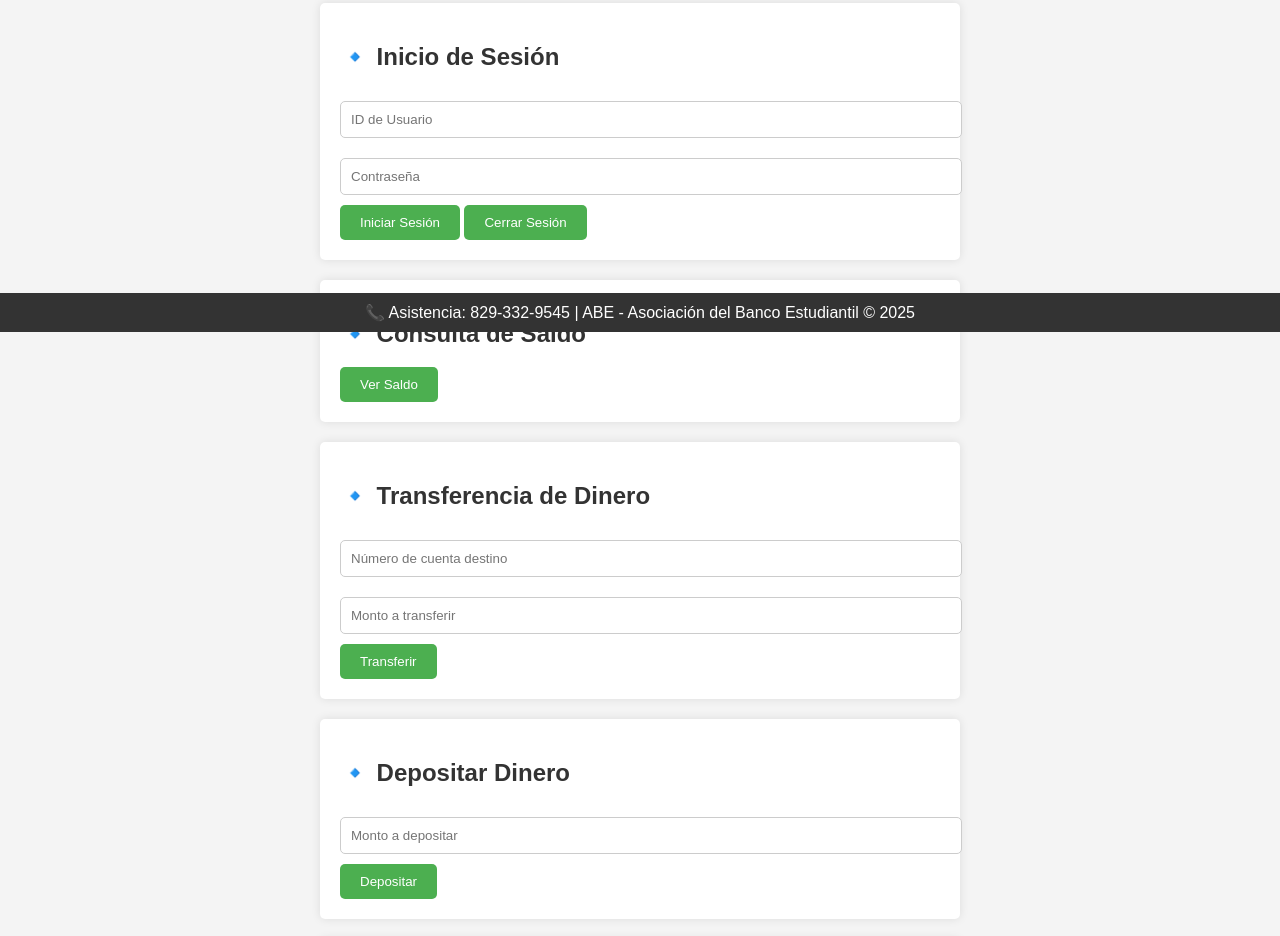
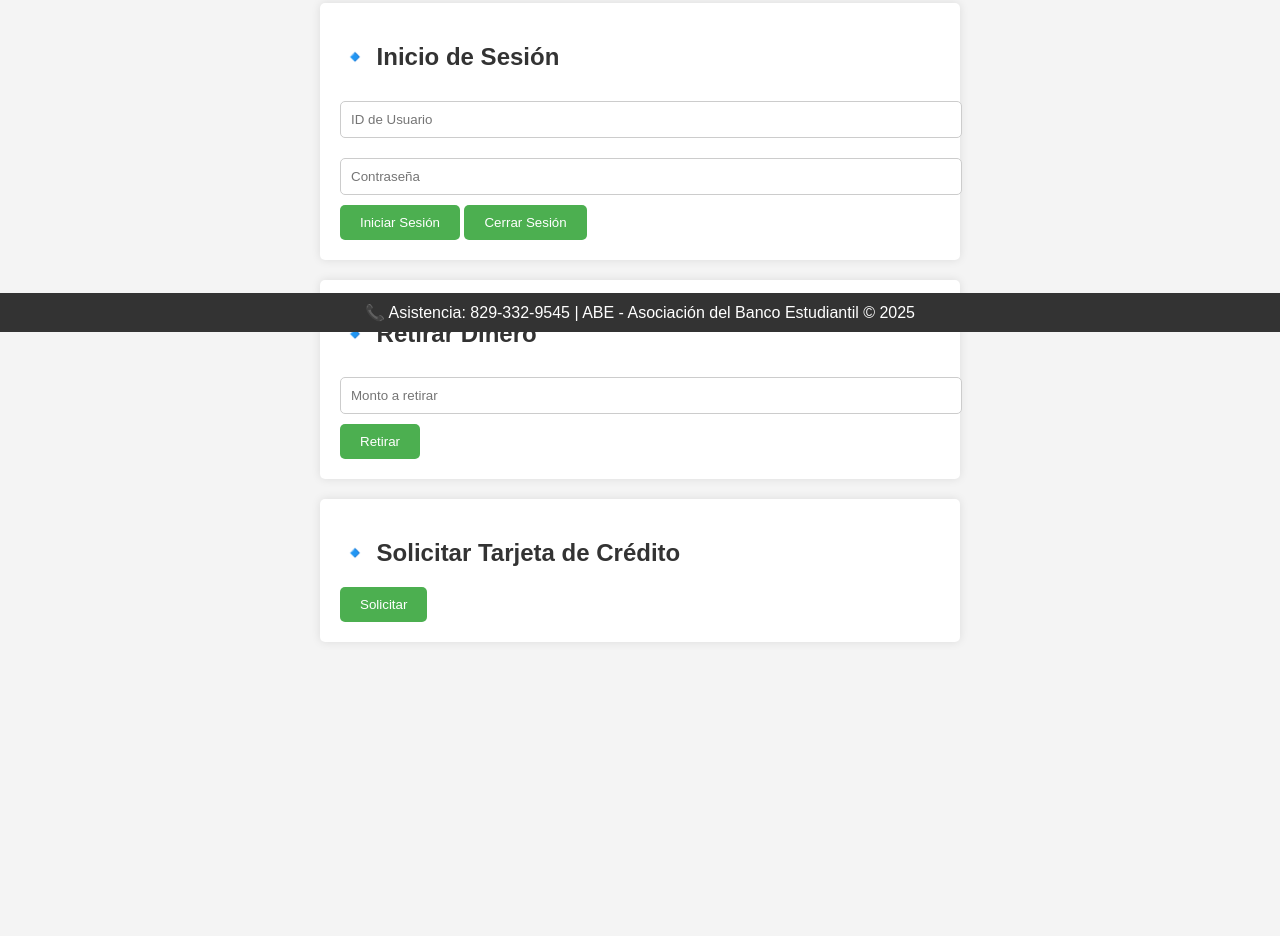
Before and after one commit to Jhonnio1978/Asociacion-del-banco-estudiantil-ABE-, a plain HTML site: page index.html in a window 1280 px wide. Shown: the part 468-1404 px from the top of the page. After the commit the page ends 1130 px from the top, so only its background shows below. Drawn offline with Linux system fonts and the light colour scheme.

Commit message:
Update index.html

```diff
--- a/index.html
+++ b/index.html
@@ -36,30 +36,6 @@
         <div id="mensajeBienvenida"></div>
     </div>
 
-    <!-- Verificar Saldo -->
-    <div class="container">
-        <h2>🔹 Consulta de Saldo</h2>
-        <button onclick="verificarSaldo()">Ver Saldo</button>
-        <div id="saldoCuenta"></div>
-    </div>
-
-    <!-- Transferencias -->
-    <div class="container">
-        <h2>🔹 Transferencia de Dinero</h2>
-        <input type="text" id="cuentaDestino" placeholder="Número de cuenta destino">
-        <input type="number" id="montoTransferencia" placeholder="Monto a transferir">
-        <button onclick="transferirDinero()">Transferir</button>
-        <div id="resultadoTransferencia"></div>
-    </div>
-
-    <!-- Depositar -->
-    <div class="container">
-        <h2>🔹 Depositar Dinero</h2>
-        <input type="number" id="montoDeposito" placeholder="Monto a depositar">
-        <button onclick="depositarDinero()">Depositar</button>
-        <div id="resultadoDeposito"></div>
-    </div>
-
     <!-- Retirar -->
     <div class="container">
         <h2>🔹 Retirar Dinero</h2>
```
